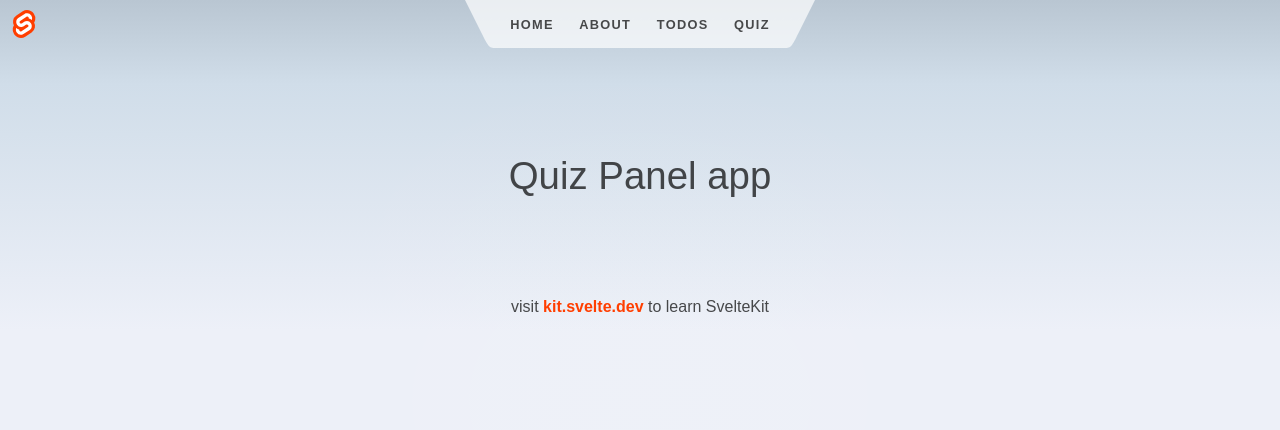
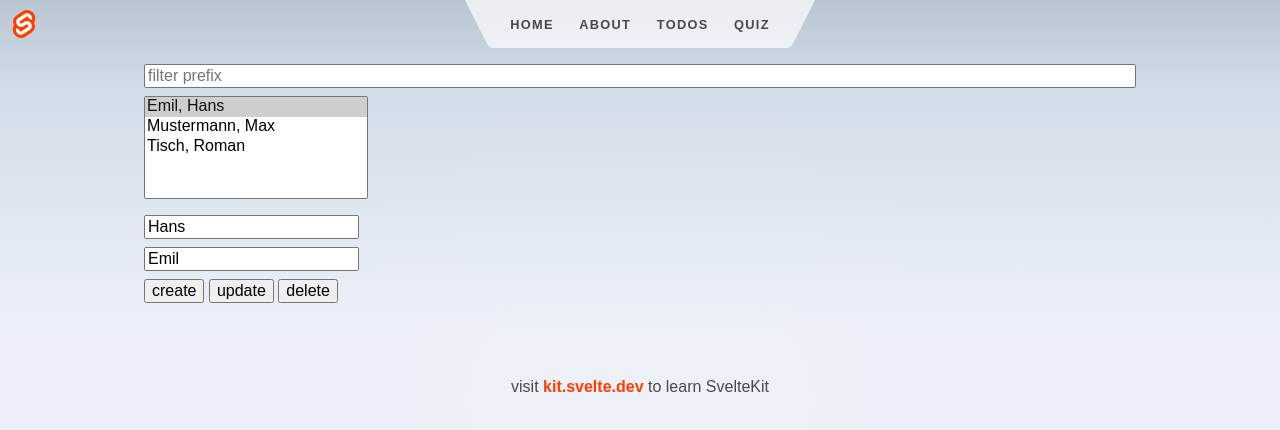
Before and after one commit to ashok-cse/my-sveltekit-app, a SvelteKit app: page /quiz in a window 1280 px wide. Shown: the top 430 px of the page. Built offline with nearby package versions, Linux system fonts and the light colour scheme.

Commit message:
dfghjkl quiz update

```diff
--- a/src/routes/quiz/+page.svelte
+++ b/src/routes/quiz/+page.svelte
@@ -3,15 +3,91 @@
 	<meta name="description" content=" Quiz Panel app" />
 </svelte:head>
 
-<div class="content">
-	<h1> Quiz Panel app</h1>
+<script>
+	let people = [
+		{ first: 'Hans', last: 'Emil' },
+		{ first: 'Max', last: 'Mustermann' },
+		{ first: 'Roman', last: 'Tisch' }
+	];
 
+	let prefix = '';
+	let first = '';
+	let last = '';
+	let i = 0;
+
+	$: filteredPeople = prefix
+		? people.filter(person => {
+			const name = `${person.last}, ${person.first}`;
+			return name.toLowerCase().startsWith(prefix.toLowerCase());
+		})
+		: people;
+
+	$: selected = filteredPeople[i];
+
+	$: reset_inputs(selected);
+
+	function create() {
+		people = people.concat({ first, last });
+		i = people.length - 1;
+		first = last = '';
+	}
+
+	function update() {
+		selected.first = first;
+		selected.last = last;
+		people = people;
+	}
+
+	function remove() {
+		// Remove selected person from the source array (people), not the filtered array
+		const index = people.indexOf(selected);
+		people = [...people.slice(0, index), ...people.slice(index + 1)];
+
+		first = last = '';
+		i = Math.min(i, filteredPeople.length - 2);
+	}
+
+	function reset_inputs(person) {
+		first = person ? person.first : '';
+		last = person ? person.last : '';
+	}
+</script>
+
+<input placeholder="filter prefix" bind:value={prefix}>
+
+<select bind:value={i} size={5}>
+	{#each filteredPeople as person, i}
+		<option value={i}>{person.last}, {person.first}</option>
+	{/each}
+</select>
+
+<label><input bind:value={first} placeholder="first"></label>
+<label><input bind:value={last} placeholder="last"></label>
+
+<div class='buttons'>
+	<button on:click={create} disabled="{!first || !last}">create</button>
+	<button on:click={update} disabled="{!first || !last || !selected}">update</button>
+	<button on:click={remove} disabled="{!selected}">delete</button>
 </div>
 
 <style>
-	.content {
-		width: 100%;
-		max-width: var(--column-width);
-		margin: var(--column-margin-top) auto 0 auto;
+	* {
+		font-family: inherit;
+		font-size: inherit;
+	}
+
+	input {
+		display: block;
+		margin: 0 0 0.5em 0;
+	}
+
+	select {
+		float: left;
+		margin: 0 1em 1em 0;
+		width: 14em;
+	}
+
+	.buttons {
+		clear: both;
 	}
 </style>
```
